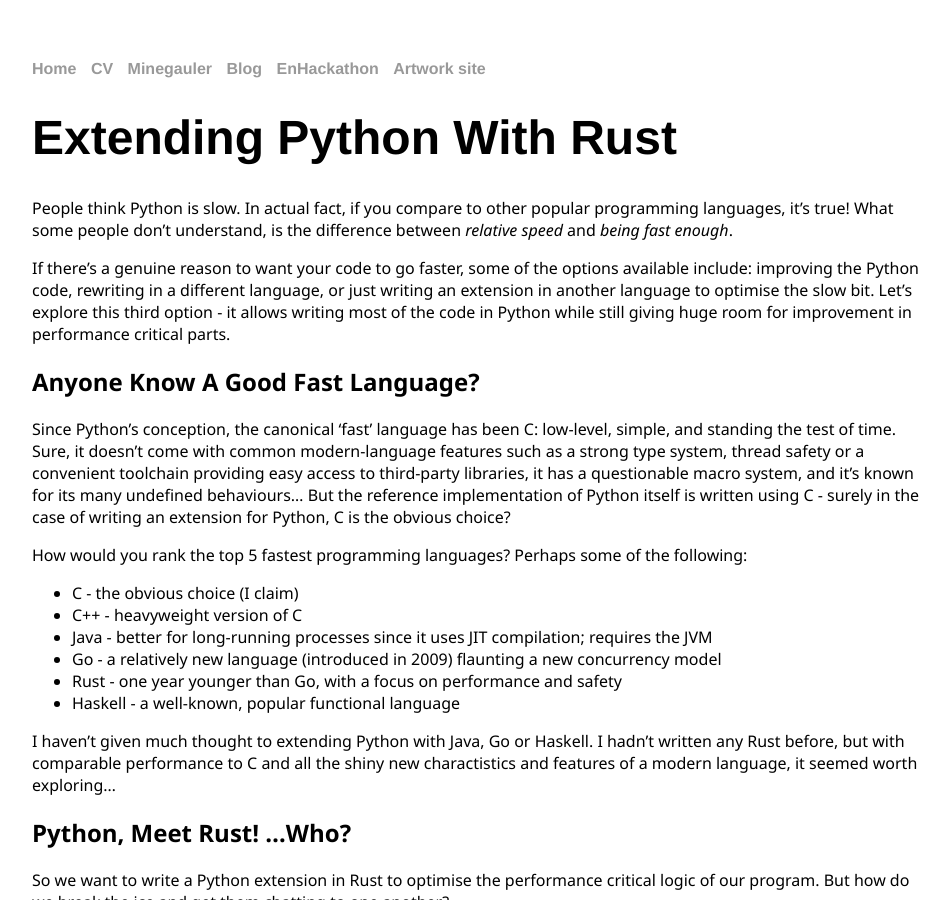
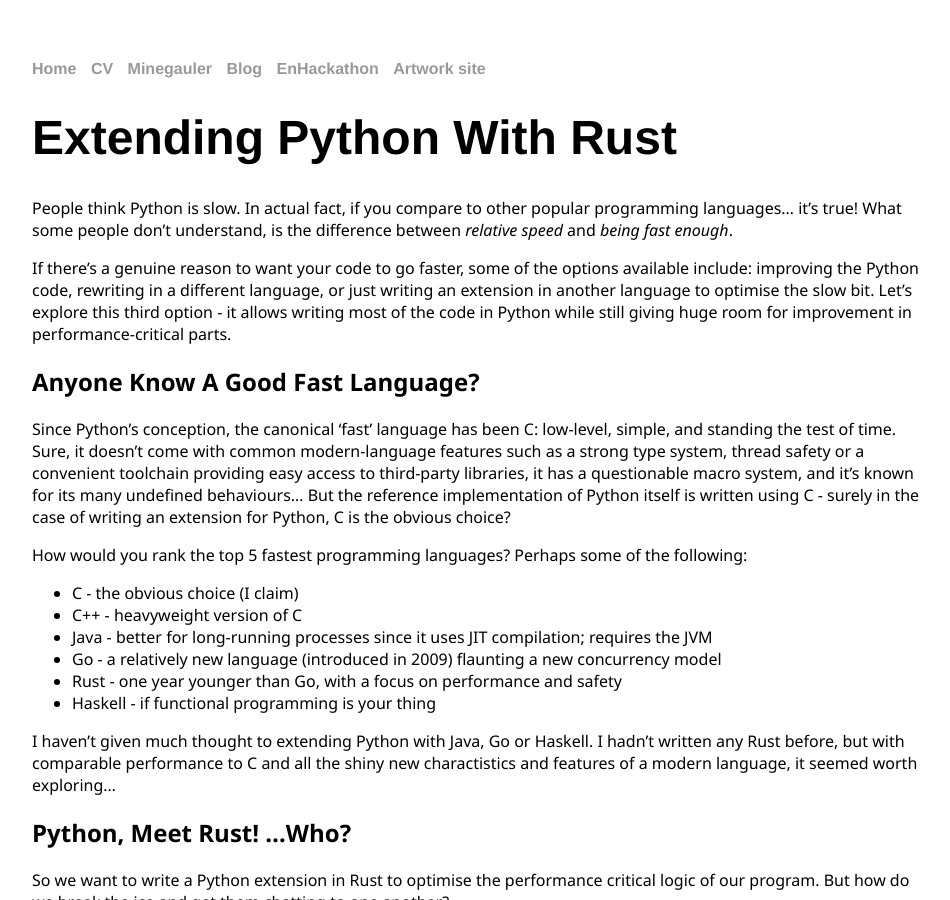
Before and after one commit to LewisGaul/LewisGaul.github.io, a Jekyll site: the page built from _posts/coding/2020-03-30-rust-python.md, in a window 1280 px wide and 900 px high. Shown: the whole window, without its empty margins (160-1110 px from the left). Built offline with Jekyll 4.4.1, drawn with Linux system fonts in a browser that asks for light colours; some of the changed text lies outside the part shown.

Commit message:
Minor fixes to rust-python post

```diff
--- a/_posts/coding/2020-03-30-rust-python.md
+++ b/_posts/coding/2020-03-30-rust-python.md
@@ -5,9 +5,9 @@ categories: [coding]
 tags: [python, rust]
 ---
 
-People think Python is slow. In actual fact, if you compare to other popular programming languages, it's true! What some people don't understand, is the difference between *relative speed* and *being fast enough*.
+People think Python is slow. In actual fact, if you compare to other popular programming languages... it's true! What some people don't understand, is the difference between *relative speed* and *being fast enough*.
 
-If there's a genuine reason to want your code to go faster, some of the options available include: improving the Python code, rewriting in a different language, or just writing an extension in another language to optimise the slow bit. Let's explore this third option - it allows writing most of the code in Python while still giving huge room for improvement in performance critical parts.
+If there's a genuine reason to want your code to go faster, some of the options available include: improving the Python code, rewriting in a different language, or just writing an extension in another language to optimise the slow bit. Let's explore this third option - it allows writing most of the code in Python while still giving huge room for improvement in performance-critical parts.
 
 
 ## Anyone Know A Good Fast Language?
@@ -21,7 +21,7 @@ How would you rank the top 5 fastest programming languages? Perhaps some of the
  - Java - better for long-running processes since it uses JIT compilation; requires the JVM
  - Go - a relatively new language (introduced in 2009) flaunting a new concurrency model
  - Rust - one year younger than Go, with a focus on performance and safety
- - Haskell - a well-known, popular functional language
+ - Haskell - if functional programming is your thing
 
 I haven't given much thought to extending Python with Java, Go or Haskell. I hadn't written any Rust before, but with comparable performance to C and all the shiny new charactistics and features of a modern language, it seemed worth exploring...
 
```
Also changed, not shown: other parts of _posts/coding/2020-03-30-rust-python.md (+2 -2 lines).
